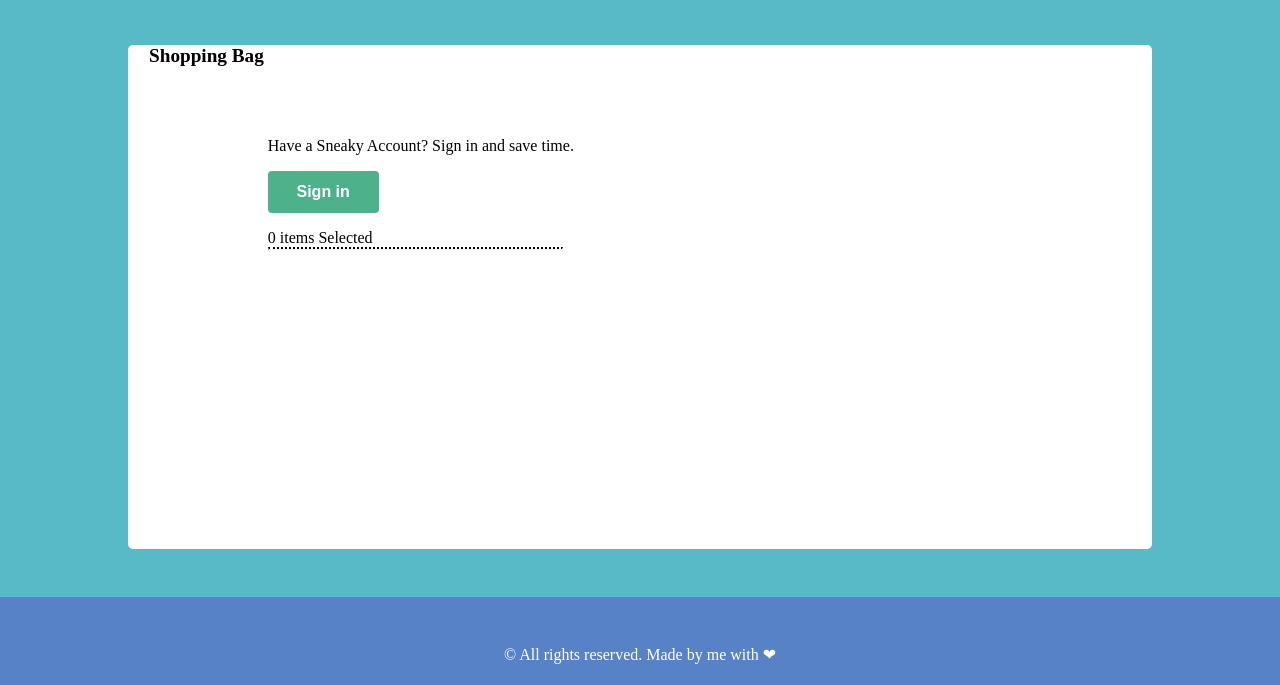
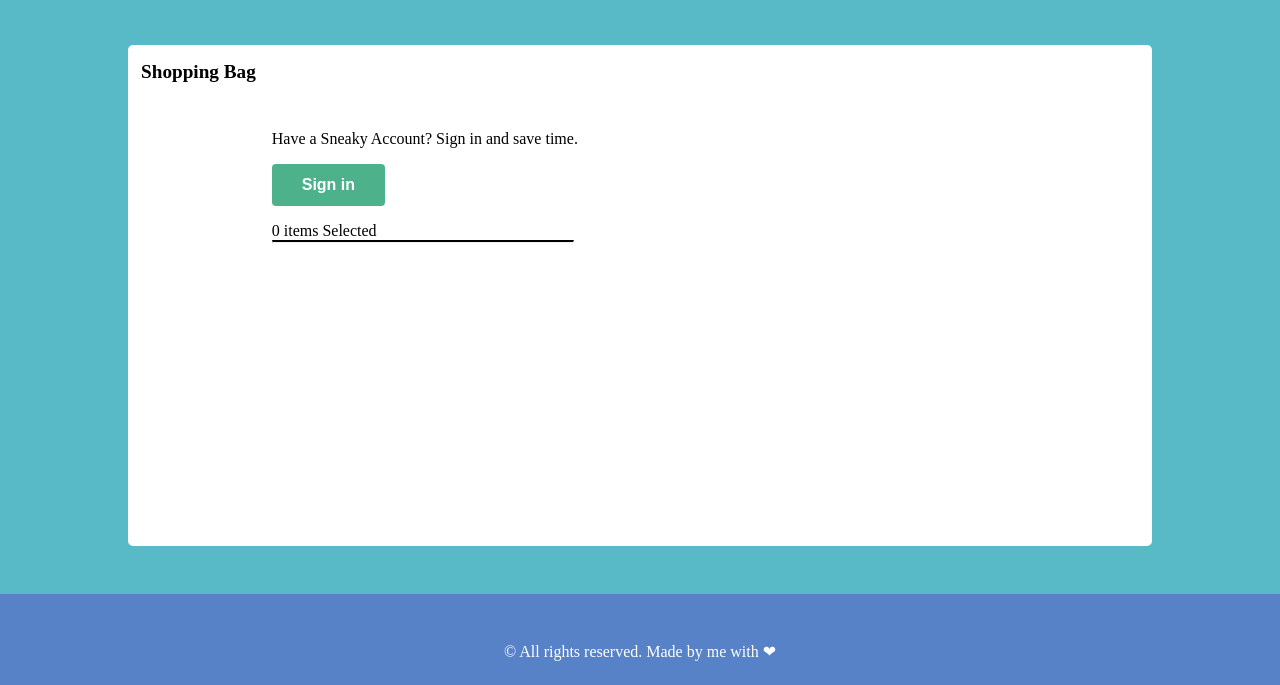
Before and after one commit to Arjesh1/sneaky-ecommerce, a plain HTML site: page cart.html in a window 1280 px wide. Shown: the part 115-800 px from the top of the page. Drawn offline with Linux system fonts and the light colour scheme.

Commit message:
Create style.css

```diff
--- a/style.css
+++ b/style.css
@@ -643,6 +643,7 @@ hr{
 
 .container7 h2{
     font-size: larger;
+  padding-top:1rem;
 }
 .left-cart{
     width: 40%;
@@ -652,8 +653,8 @@ hr{
     padding: 20px;
     display: flex;
     flex-direction: column;
-    margin-left: -1rem;
-    margin-top: 1.5rem;
+    margin-top: 1.3rem;
+  padding:1rem;
 }
 
 
@@ -663,7 +664,7 @@ hr{
 }
 
 .left-cart hr{
-    border-top: 2px dotted black;
+    border-top: 2px solid black;
 }
 
 .account{
```
